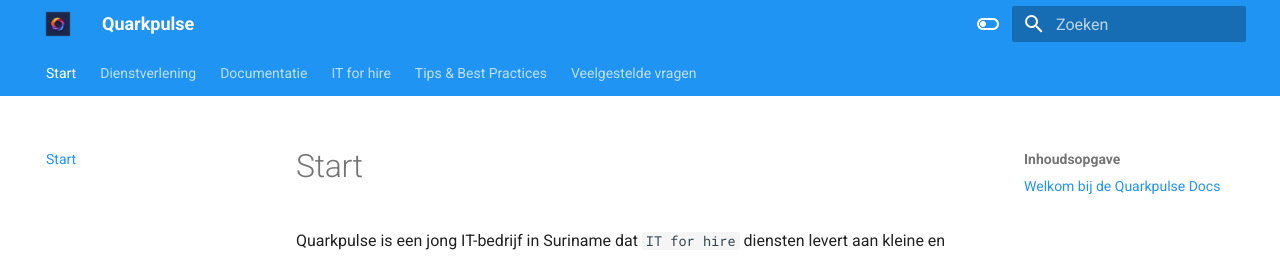
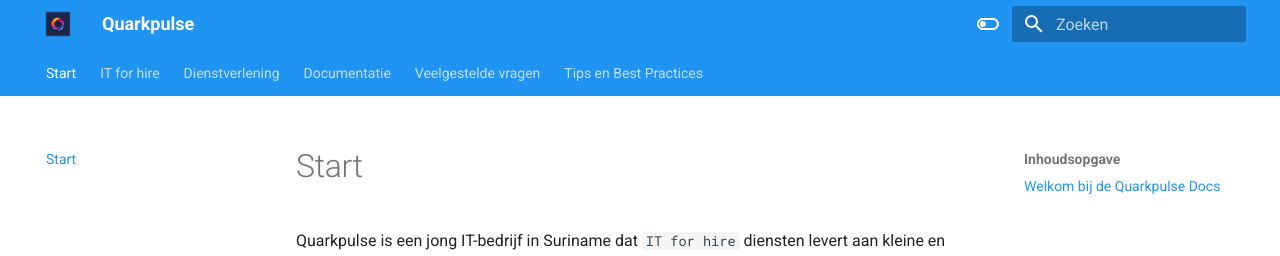
Before and after one commit to Quarkpulse/docs, an MkDocs documentation site: the page built from docs/index.md, in a window 1280 px wide and 983 px high. Shown: the top 256 px of the window. Built offline with MkDocs 1.6.1 and Material for MkDocs 9.7.7, drawn with Linux system fonts in a browser that asks for light colours; part of the change alters nothing that is shown.

```diff
--- a/mkdocs.yml
+++ b/mkdocs.yml
@@ -27,6 +27,38 @@ theme:
       primary: blue
       accent: orange
 
+nav:
+  - 'Start': 'index.md'
+  - 'IT for hire':
+    - 'Introductie': 'it-for-hire/introductie.md'
+    - 'Wat is IT for hire?': 'it-for-hire/wat-is.md'
+    - 'Voor wie is IT for hire?': 'it-for-hire/voor-wie.md'
+    - 'IT Support': 'it-for-hire/it-support.md'
+  - 'Dienstverlening':
+    - 'Introductie': 'dienstverlening/introductie.md'
+    - 'Wat zijn dienstverleningsmodellen?': 'dienstverlening/wat-zijn-modellen.md'
+    - 'Waarom Dienstverleningsmodellen gebruiken?': 'dienstverlening/waarom-modellen-gebruiken.md'
+    - 'Break en Fix Dienstverlening': 'dienstverlening/break-en-fix-dienstverlening.md'
+    - 'Maandelijkse IT Dienstverlening': 'dienstverlening/maandelijkse-it-dienstverlening.md'
+    - 'Onboarding proces': 'dienstverlening/onboarding-proces.md'
+    - 'Quarkpulse Support': 'dienstverlening/quarkpulse-support.md'
+  - 'Documentatie':
+    - 'Inleiding': 'documentatie/inleiding.md'
+    - 'Netwerkconfiguratie': 'documentatie/netwerkconfiguratie.md'
+    - 'Serverbeheer': 'documentatie/serverbeheer.md'
+    - 'Cybersecurity': 'documentatie/cybersecurity.md'
+    - 'Cloudoplossingen': 'documentatie/cloudoplossingen.md'
+    - 'Overige documentatie': 'documentatie/overige-documentatie.md'
+  - 'Veelgestelde vragen':
+    - 'Algemene vragen': 'veelgestelde-vragen/algemene-vragen.md'
+    - 'Dienstverlening': 'veelgestelde-vragen/dienstverlening.md'
+    - 'Contact en support': 'veelgestelde-vragen/contact-support.md'
+  - 'Tips en Best Practices':
+    - 'IT Beheer Tips': 'tips/it-beheer-tips.md'
+    - 'Cybersecurity Best Practices': 'tips/cybersecurity-bestpractices.md'
+    - 'Productiviteit Tips': 'tips/productiviteit-tips.md'
+    - 'Technische Ondersteuning Tips': 'tips/technische-support-tips.md'
+
 extra:
   social:
     - icon: fontawesome/brands/github-alt
```
